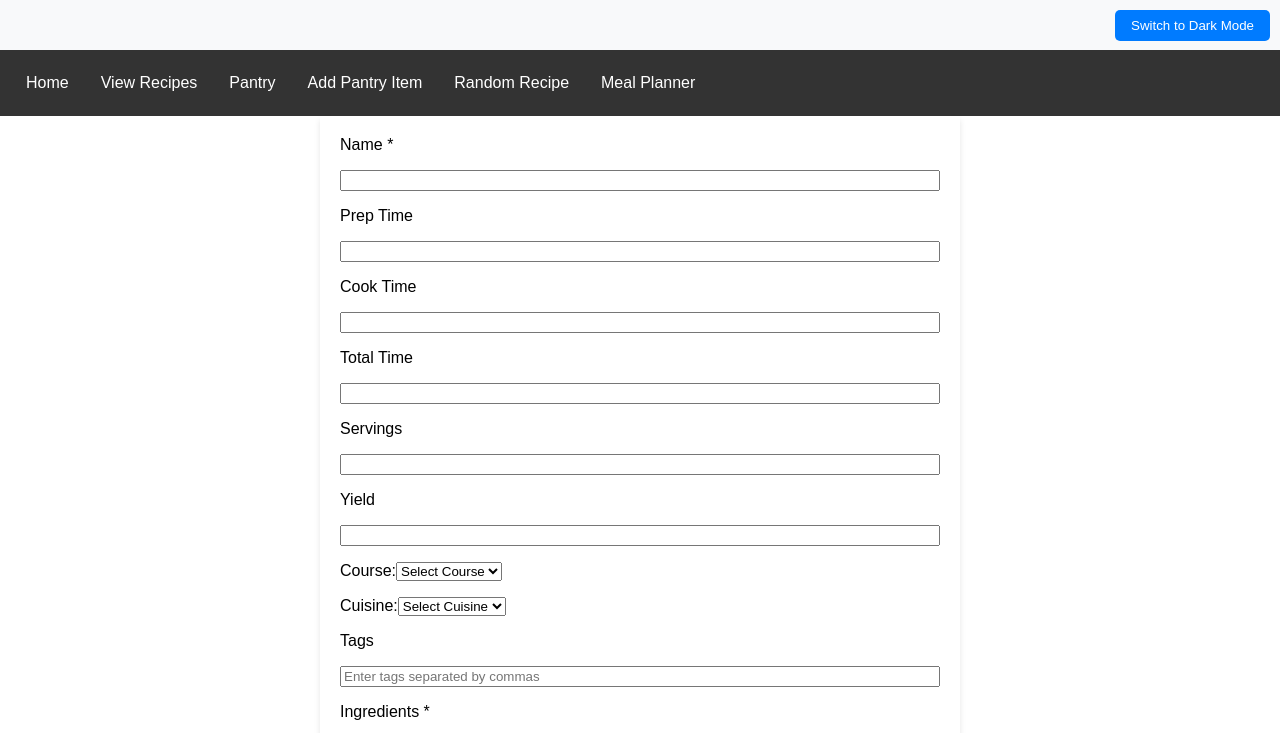
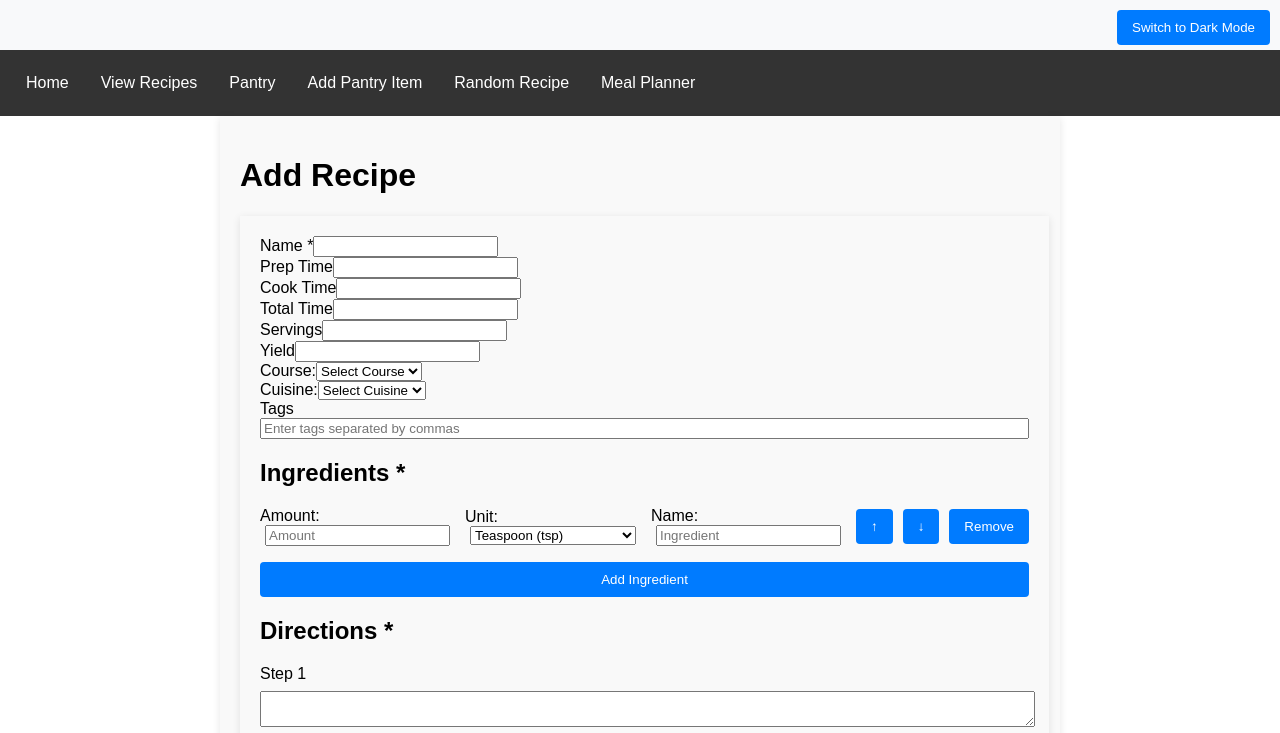
Before and after one commit to O-KenneDevWorks/RecipeStore, a React (Vite) app in the folder web-app/: page /add-recipe in a window 1280 px wide. Shown: the top 733 px of the page. Built offline with nearby package versions, Linux system fonts and the light colour scheme.

Commit message:
Updated form design to match edit design

```diff
--- a/web-app/src/Styling/AddRecipeForm.css
+++ b/web-app/src/Styling/AddRecipeForm.css
@@ -1,42 +1,76 @@
 .add-recipe-form {
+    max-width: 800px; /* Adjust width as necessary */
+    margin: auto;
+    padding: 20px;
+    background: var(--form-background-color);
+    box-shadow: 0 2px 8px rgba(0,0,0,0.1);
     display: flex;
     flex-direction: column;
-    gap: 1rem;
-    max-width: 600px;
-    margin: auto;
-    padding: 20px;
-    background-color: #ffffff; /* Ensure background is consistent */
-    box-shadow: 0 4px 6px rgba(0, 0, 0, 0.1); /* Shadow for form elevation */
+    align-items: stretch; /* Ensures children stretch to fit the form width */
 }
 
-button {
-    padding: 8px 16px;
-    background-color: #007bff; /* Bootstrap blue */
-    color: white;
-    border: none;
-    border-radius: 5px;
-    cursor: pointer;
-    transition: background-color 0.3s ease;
+.ingredient {
+    display: flex;
+    align-items: center;
+    justify-content: space-between;
+    width: calc(100% - 40px); /* Subtract the total horizontal padding of the form */
+    gap: 10px;
+    margin-bottom: 1rem;
 }
 
-button:hover {
-    background-color: #0056b3; /* Darker blue on hover */
+.ingredient input[type="text"],
+.ingredient select {
+    flex-grow: 1;
+    margin: 0 5px; /* Ensures some spacing but should be adjusted if it causes overflow */
 }
 
-.image-preview {
-    max-width: 100%;
-    height: auto;
-    display: block; /* Ensure it doesn't exceed container width */
-    margin-top: 1rem; /* Space above the image */
+.ingredient label {
+    margin-right: 5px; /* Consistent right margin for labels */
+    white-space: nowrap;
 }
 
-.ingredient-input, .direction-input {
+.ingredient button {
+    white-space: nowrap;
+}
+
+.direction {
     display: flex;
-    align-items: center;
-    gap: 0.5rem;
-    padding: 8px;
-    background-color: #fff; /* Light background for visibility */
-    border: 1px solid #ddd; /* Subtle border for elements */
-    box-shadow: 0px 2px 5px rgba(0, 0, 0, 0.1); /* Soft shadow for depth */
-    transition: background-color 0.2s ease;
+    flex-direction: column; /* Stack vertically */
+    margin-bottom: 1rem; /* Space between each direction block */
 }
+
+.direction label {
+    /* If you want to reduce the size of label or style it differently */
+    margin-bottom: 0.5rem; /* Space between label and textarea */
+}
+
+.direction textarea {
+    width: 100%; /* Ensures the textarea takes the full width */
+    margin-bottom: 0.5rem; /* Space between textarea and buttons */
+}
+
+.direction button {
+    margin-right: 0.5rem; /* Space between buttons */
+    width: auto; /* Allows the button to shrink/grow as per content */
+}
+
+.buttons-row {
+    display: flex; /* Align buttons in a row */
+    flex-wrap: nowrap; /* Prevent wrapping to the next line */
+}
+
+.buttons {
+    display: flex;
+    justify-content: center;
+    gap: 20px;
+    margin-top: 20px;
+}
+
+.textarea {
+    width: 100%; /* Ensures the textarea takes up the full container width */
+    padding: 8px; /* Adds some padding inside the textareas */
+    box-sizing: border-box; /* Includes padding in the width calculation */
+    border: 1px solid #ccc; /* A light border for better visibility */
+    border-radius: 4px; /* Rounded corners */
+    resize: none; /* Disables resizing, remove if users should change size */
+}
--- a/web-app/src/pages/Add_Recipe.tsx
+++ b/web-app/src/pages/Add_Recipe.tsx
@@ -1,6 +1,5 @@
 import { ChangeEvent, FormEvent, useState } from 'react';
 import axios from 'axios';
-import Select from 'react-select';
 import imageCompression from 'browser-image-compression';
 import '../Styling/AddRecipeForm.css';
 
@@ -206,25 +205,33 @@ const AddRecipeForm = () => {
     };
 
     return (
+        <div className="add-recipe-form">
+            <h1>Add Recipe</h1>
             <form onSubmit={handleSubmit} className="add-recipe-form">
-            <label>Name *</label>
+                <label>
+                    Name *
                     <input type="text" name="name" value={recipeData.name} onChange={handleChange} required />
-
-            <label>Prep Time</label>
+                </label>
+                <label>
+                    Prep Time
                     <input type="text" name="prepTime" value={recipeData.prepTime} onChange={handleChange} />
-
-            <label>Cook Time</label>
+                </label>
+                <label>
+                    Cook Time
                     <input type="text" name="cookTime" value={recipeData.cookTime} onChange={handleChange} />
-
-            <label>Total Time</label>
+                </label>
+                <label>
+                    Total Time
                     <input type="text" name="totalTime" value={recipeData.totalTime} onChange={handleChange} />
-
-            <label>Servings</label>
+                </label>
+                <label>
+                    Servings
                     <input type="number" name="servings" value={recipeData.servings} onChange={handleChange} />
-
-            <label>Yield</label>
+                </label>
+                <label>
+                    Yield
                     <input type="text" name="yield" value={recipeData.yield} onChange={handleChange} />
-
+                </label>
                 <label>
                     Course:
                     <select name="course" value={recipeData.course} onChange={handleChange} required>
@@ -252,7 +259,6 @@ const AddRecipeForm = () => {
                         <option value="Thai">Thai</option>
                     </select>
                 </label>
-
                 <label>Tags</label>
                 <input
                     type="text"
@@ -262,9 +268,11 @@ const AddRecipeForm = () => {
                     placeholder="Enter tags separated by commas"
                 />
 
-            <label>Ingredients *</label>
+                <h2>Ingredients *</h2>
                 {recipeData.ingredients.map((ingredient, index) => (
-                <div key={index} className="ingredient-input">
+                    <div key={index} className="ingredient">
+                        <div>
+                            <label>Amount:</label>
                             <input
                                 type="text"
                                 name="amount"
@@ -273,19 +281,24 @@ const AddRecipeForm = () => {
                                 placeholder="Amount"
                                 required
                             />
-                    <Select
-                        options={unitOptions}
-                        value={unitOptions.find(option => option.value === ingredient.unit)}
-                        onChange={(option) => {
-                            if (option !== null) {
-                                handleIngredientChange(index, 'unit', option.value);
-                            } else {
-                                handleIngredientChange(index, 'unit', '');
-                            }
-                        }}
-                        placeholder="Unit"
+                        </div>
+                        <div>
+                            <label>Unit:</label>
+                            <select
+                                name="unit"
+                                value={ingredient.unit} // Match the selected value with the ingredient's unit
+                                onChange={(e) => handleIngredientChange(index, 'unit', e.target.value)} // Update the state on change
                                 required
-                    />
+                            >
+                                {unitOptions.map(option => (
+                                    <option key={option.value} value={option.value}>
+                                        {option.label}
+                                    </option>
+                                ))}
+                            </select>
+                        </div>
+                        <div>
+                            <label>Name:</label>
                             <input
                                 type="text"
                                 name="name"
@@ -294,6 +307,7 @@ const AddRecipeForm = () => {
                                 placeholder="Ingredient"
                                 required
                             />
+                        </div>
                         <button type="button" onClick={() => moveIngredient(index, 'up')}>↑</button>
                         <button type="button" onClick={() => moveIngredient(index, 'down')}>↓</button>
                         <button type="button" onClick={() => handleRemoveIngredient(index)}>Remove</button>
@@ -301,9 +315,9 @@ const AddRecipeForm = () => {
                 ))}
                 <button type="button" onClick={handleAddIngredient}>Add Ingredient</button>
 
-            <label>Directions *</label>
+                <h2>Directions *</h2>
                 {recipeData.directions.map((direction, index) => (
-                <div key={index} className="direction-input">
+                    <div key={index} className="direction">
                         <label>Step {index + 1}</label>
                         <textarea
                             name="direction"
@@ -311,9 +325,11 @@ const AddRecipeForm = () => {
                             onChange={(e) => handleDirectionChange(index, e.target.value)}
                             required
                         />
+                        <div className='buttons-row'>
                         <button type="button" onClick={() => moveDirection(index, 'up')}>↑</button>
                         <button type="button" onClick={() => moveDirection(index, 'down')}>↓</button>
                         <button type="button" onClick={() => handleRemoveDirection(index)}>Remove</button>
+                        </div>
                     </div>
                 ))}
                 <button type="button" onClick={handleAddDirection}>Add Step</button>
@@ -324,6 +340,7 @@ const AddRecipeForm = () => {
 
                 <button type="submit">Add Recipe</button>
             </form>
+        </div>
     );
 };
 
```
Lines whose indentation alone changed are shown as unchanged.
